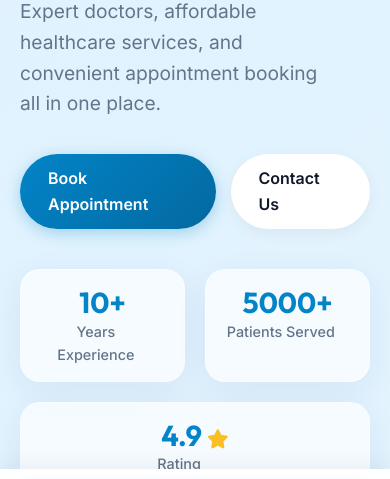
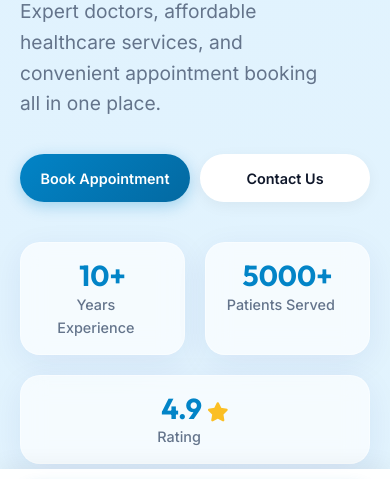
Before and after one commit to ASHLIN-BIJU/clinic, a plain HTML site: page index.html in a window 390 px wide. Shown: the part 295-774 px from the top of the page. Drawn offline with Linux system fonts and the light colour scheme.

Commit message:
Fix hero buttons layout on mobile to stay on a single line

```diff
--- a/style.css
+++ b/style.css
@@ -264,6 +264,9 @@ section { padding: 80px 0; }
     .hero { padding-top: 100px; min-height: auto; padding-bottom: 40px; }
     .hero-images { display: none; } /* Removed overlapping images on mobile for a cleaner layout */
 
+    .hero-btns { display: flex; flex-direction: row; flex-wrap: nowrap; gap: 10px; width: 100%; }
+    .hero-btns .btn { flex: 1; padding: 12px 10px; font-size: 0.9rem; white-space: nowrap; }
+
     #menu-btn { display: block; }
     .navbar { position: absolute; top: 100%; left: 0; right: 0; background: rgba(255,255,255,0.98); backdrop-filter: blur(15px); flex-direction: column; padding: 25px; box-shadow: 0 10px 30px rgba(0,0,0,0.1); clip-path: polygon(0 0, 100% 0, 100% 0, 0 0); transition: clip-path 0.3s ease-out; gap: 20px; }
     .navbar.active { clip-path: polygon(0 0, 100% 0, 100% 100%, 0 100%); }
```
